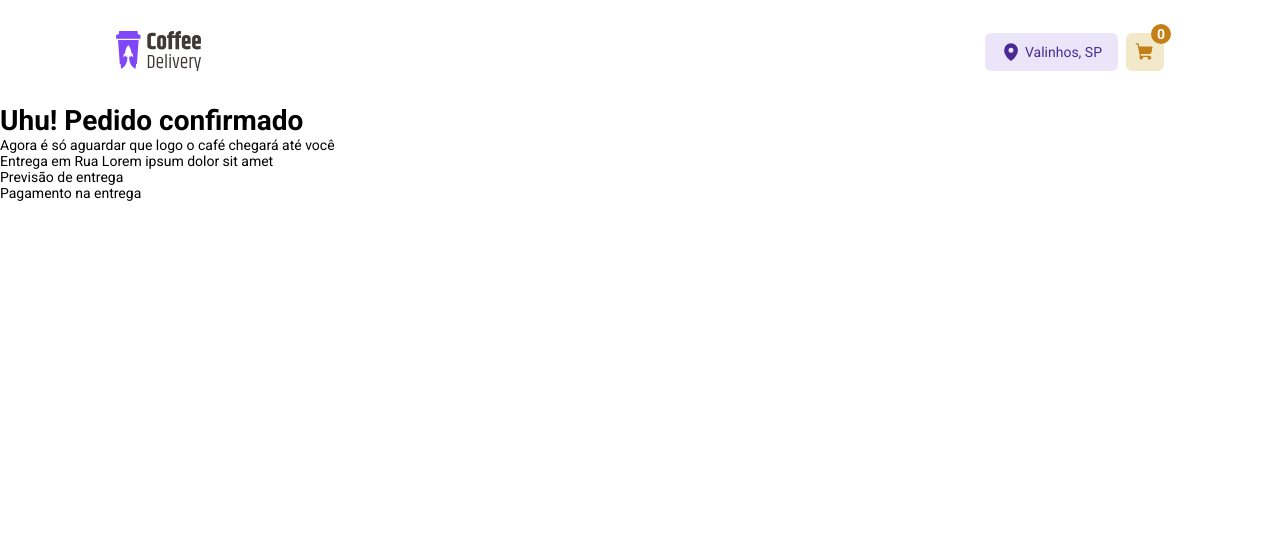
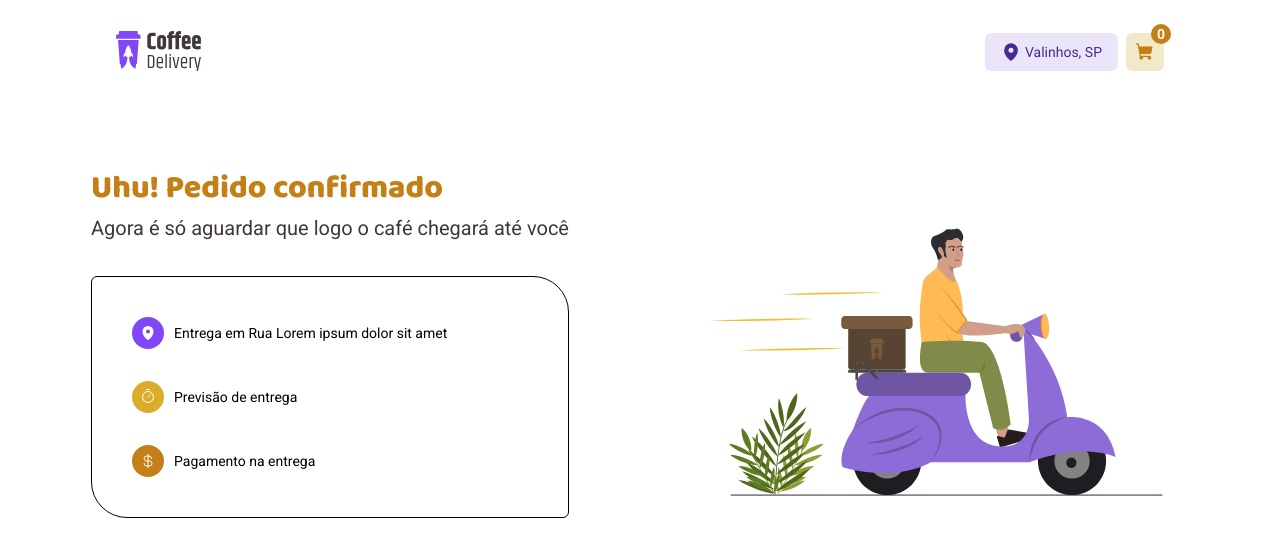
Before and after one commit to gabrielviol/coffee-delivery, a React (Vite) app in the folder coffee-delivery/: page /success in a window 1280 px wide. Shown: the top 556 px of the page. Built offline with nearby package versions, Linux system fonts and the light colour scheme.

Commit message:
Estilizando pagina de success

```diff
--- a/coffee-delivery/src/pages/Checkout/components/Payment/index.tsx
+++ b/coffee-delivery/src/pages/Checkout/components/Payment/index.tsx
@@ -15,7 +15,7 @@ import {
           <p>Pagamento</p>
           <span>O pagamento é feito na entrega. Escolha a forma que deseja pagar</span>
 
-        <PaymentOptions>
+        <PaymentOptions >
           <button type="button">
             <CreditCard />
             Cartão de Crédito
--- a/coffee-delivery/src/pages/Success/index.tsx
+++ b/coffee-delivery/src/pages/Success/index.tsx
@@ -1,18 +1,38 @@
-import {  } from './styles'
+import { CurrencyDollar, MapPin, Timer } from 'phosphor-react'
+import { Container, ContainerInfo } from './styles'
 
-export function Success(){
- return(
-    <div>
-        <div>
+import image from '../../assets/image.svg'
+
+export function Success() {
+    return (
+        <Container>
+            <ContainerInfo>
                 <h1>Uhu! Pedido confirmado</h1>
-            <p>Agora é só aguardar que logo o café chegará até você</p>
-            <div>
+                <span>Agora é só aguardar que logo o café chegará até você</span>
+                <div className='border'>
+                    <div >
+                        <a className='Map'>
+                            <MapPin size={20} weight='fill' />
+                        </a>
                         <p>Entrega em Rua Lorem ipsum dolor sit amet</p>
+                    </div>
+
+                    <div >
+                        <a className='Timer'>
+                            <Timer size={20} />
+                        </a>
                         <p>Previsão de entrega</p>
+                    </div>
+
+                    <div >
+                        <a className='Currency'>
+                            <CurrencyDollar size={20} />
+                        </a>
                         <p>Pagamento na entrega</p>
                     </div>
-            <img src="" alt="" />
                 </div>
-    </div>
+            </ContainerInfo>
+            <img src={image}/>
+        </Container>
     )
 }
--- a/coffee-delivery/src/pages/Success/styles.ts
+++ b/coffee-delivery/src/pages/Success/styles.ts
@@ -1 +1,71 @@
 import styled from "styled-components";
+
+export const Container = styled.main`
+    display: flex;
+    align-items: center;
+    justify-content: center;
+    gap: 8rem;
+    margin-top: 4rem;
+
+    img{
+        display: flex;
+        margin-top: 40px;
+    }
+`
+export const ContainerInfo = styled.div`
+    display: flex;
+    flex-direction: column;
+    gap: 5px;
+    h1{
+        font-family: 'Baloo 2';
+        font-weight: 800;
+        font-size: 2rem;
+        line-height: 130%;
+        color: ${(props) => props.theme['yellow-dark']};
+    }
+    span{
+        margin-bottom: 30px;
+        font-family: 'Roboto';
+        font-weight: 400;
+        font-size: 1.25rem;
+        line-height: 130%;
+        color: ${(props) => props.theme['base-subtitle']};
+    }
+
+    .border{
+        border: 1px  solid black;
+        box-sizing: border-box;
+        display: flex;
+        flex-direction: column;
+        align-items: flex-start;
+        padding: 40px;
+        gap: 32px;
+
+        border-radius: 6px 36px;
+
+        div{
+            display: flex;
+            align-items: center;
+            gap: 10px;
+        }
+    }
+
+    a{
+        display: flex;
+        align-items: center;
+        padding: 8px;
+        width: 32px;
+        height: 32px;
+        border-radius: 1rem;
+        color: ${(props) => props.theme['white']};
+    }
+    .Map{
+        background-color: ${(props) => props.theme['purple']};
+    }
+    .Timer{
+        background-color: ${(props) => props.theme['yellow']};
+    }
+    .Currency{
+        background-color: ${(props) => props.theme['yellow-dark']};
+    }
+`
```
Also changed, not shown: coffee-delivery/src/assets/image.svg (added). Lines whose indentation alone changed are shown as unchanged.
